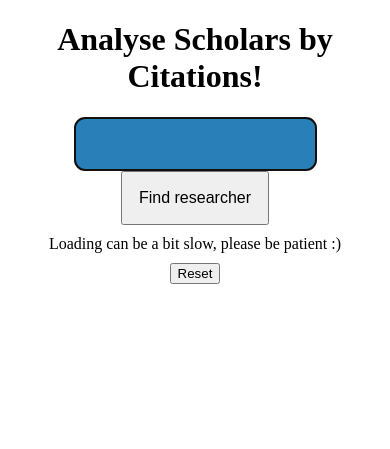
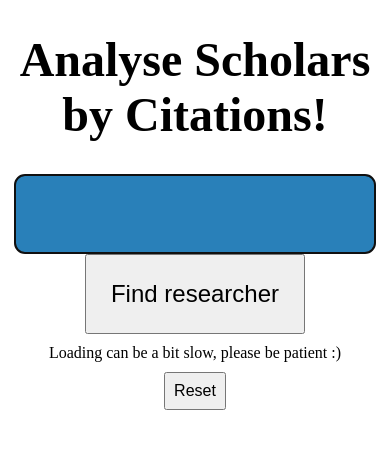
Before and after one commit to Scriddie/Schoolar, a Flask app: template templates/simple.html in a window 390 px wide. Shown: the top 449 px of the page. Run offline with Flask 2, Linux system fonts and the light colour scheme; the template is opened without the code that fills it, so the values that code supplies are empty; some libraries are stand-ins or nearby versions.

Commit message:
size for mobile

```diff
--- a/static/css/main.css
+++ b/static/css/main.css
@@ -1,3 +1,7 @@
+h1 {
+    font-size:48px;
+}
+
 .description {
     margin-top: 10px;
     margin-bottom: 10px;
@@ -10,8 +14,17 @@
     width: 50%;
 }
 
+.description{
+    font-size: 16px;
+}
+
 #submit_button{
-    padding: 16px;
+    padding: 24px;
+    font-size: 24px;
+}
+
+#reset_button{
+    padding: 8px;
     font-size: 16px;
 }
 
@@ -22,8 +35,8 @@
 .dropbtn {
     background-color: #9bd4fa;
     color: white;
-    padding: 16px;
-    font-size: 16px;
+    padding: 24px;
+    font-size: 24px;
     cursor: pointer;
     border-radius: 10px;
   }
--- a/templates/simple.html
+++ b/templates/simple.html
@@ -15,7 +15,7 @@
         <!-- <div id="profiles" class="description">{{profiles}}</div> -->
         <div class="description">Loading can be a bit slow, please be patient :)</div>
         <form method="POST">
-            <input type="submit" name="reset_button" value="Reset">
+            <input type="submit" name="reset_button" id="reset_button" value="Reset">
         </form>
         <div id='bar' class='chart'></div>
         <div id='timeline' class='chart'></div>
```
